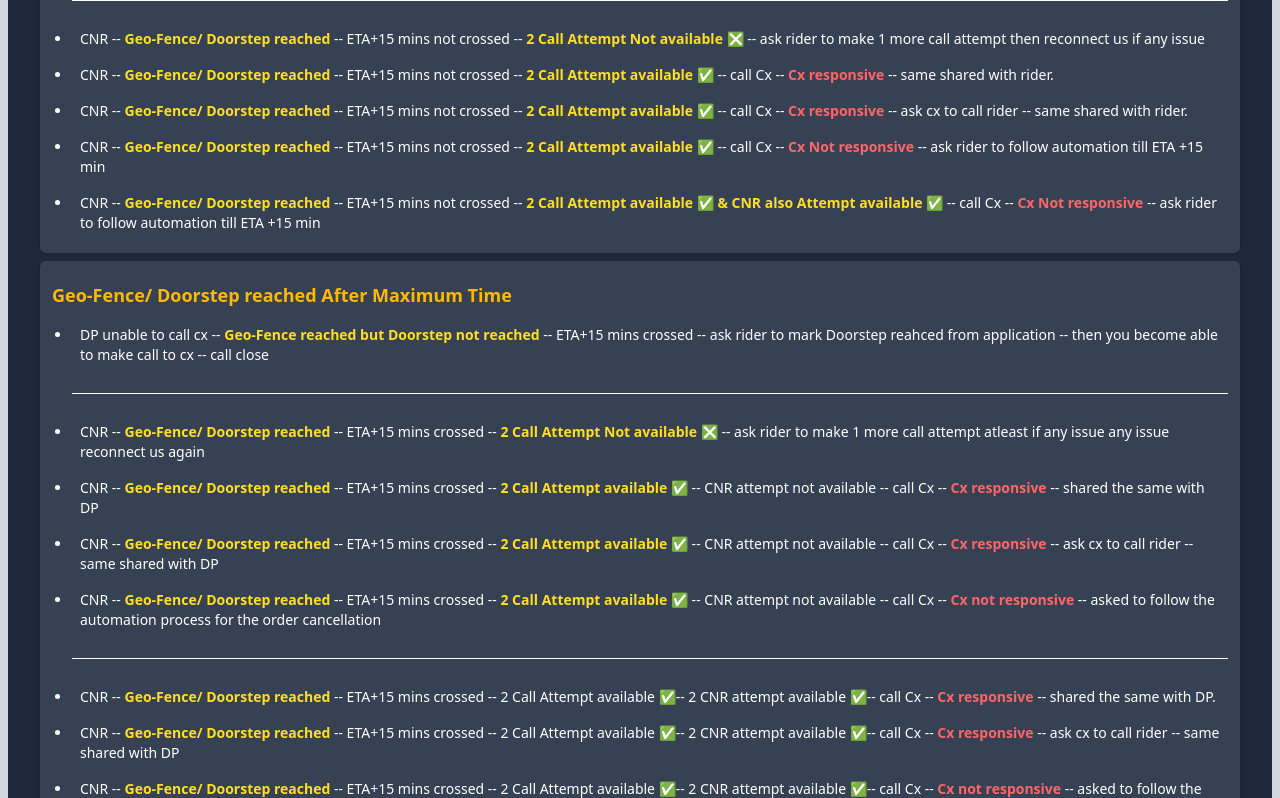
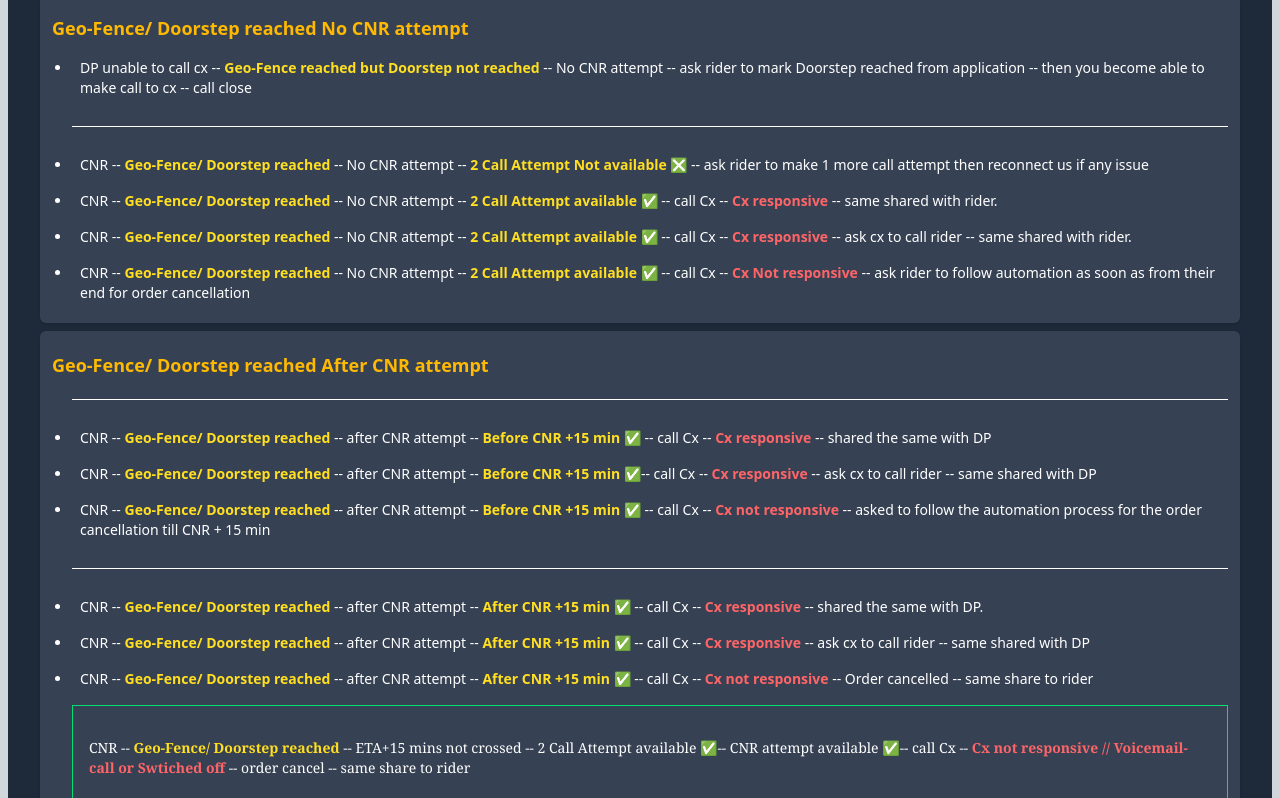
Before and after one commit to Code-with-Sahani/Blinket-DP, a React (Vite) app: page / in a window 1280 px wide. Shown: the part 1022-1820 px from the top of the page. Built offline with nearby package versions, Linux system fonts and the light colour scheme.

Commit message:
Update CNR.jsx

```diff
--- a/src/Components/CNR.jsx
+++ b/src/Components/CNR.jsx
@@ -7,17 +7,25 @@ const CNR = () => {
 
             <div className="text-sm border border-green-400 mb-4 mt-2 p-2">
                 <p className="text-sm font-serif  mb-2 mt-4 p-2">
-                  Rider said that CNR issue -- but in the next moment he confirmed cx called -- rider confirm further no issue -- call close
+                    Rider said that CNR issue -- but in the next moment he confirmed cx called -- rider confirm further no issue -- call close
                 </p>
                 <p className="text-sm font-serif  mb-2 mt-4 p-2">
-                     Rider said that CNR issue -- but in the next moment he confirmed cx came -- rider confirm further no issue -- call close
+                    Rider said that CNR issue -- but in the next moment he confirmed cx came -- rider confirm further no issue -- call close
                 </p>
 
                 <p className="text-sm font-serif  mb-2 mt-4 p-2">
-                but -- rider not able to follow automation (showing marking order delivered ) -- ask the rider to contact the SM, and request the SM to share the videos or photos with the Blinkit team -- call close
+                    but -- rider not able to follow automation (showing marking order delivered ) -- ask the rider to contact the SM, and request the SM to share the videos or photos with the Blinkit team -- call close
                 </p>
 
             </div>
+
+            <div className="text-sm border border-green-400 mb-4 mt-2 p-2">
+                <p className="p-2">DP unable to call cx -- <strong className="text-yellow-300 font-semibold">Geo-Fence/ Doorstep reached</strong> -- as an exception calling Cx ✅ -- <strong className='text-red-400 font-semibold'>Cx responsive</strong> -- same shared with rider.</p>
+
+                <p className="p-2">DP unable to call cx -- <strong className="text-yellow-300 font-semibold">Geo-Fence/ Doorstep reached</strong> -- as an exception calling Cx ✅ -- <strong className='text-red-400 font-semibold'>Cx Not responsive</strong> -- ask rider to follow automation as soon as from their end for order cancellation</p>
+            </div>
+
+
 
             <div className="p-3 bg-gray-700 rounded-md shadow">
                 <h3 className="text-lg font-semibold text-amber-400 mt-2 mb-2">Geo-Fence Not Reached</h3>
@@ -30,19 +38,21 @@ const CNR = () => {
             <div className="space-y-4 mt-2">
 
                 <div className="p-3 bg-gray-700 rounded-md shadow">
-                    <h3 className="text-lg font-semibold text-amber-400 mt-2 mb-2">Geo-Fence/ Doorstep reached Before Maximum time</h3>
+                    <h3 className="text-lg font-semibold text-amber-400 mt-2 mb-2">Geo-Fence/ Doorstep reached No CNR attempt</h3>
                     <ul className="list-disc pl-5">
-                       <li className="p-2">DP unable to call cx -- <strong className="text-yellow-300 font-semibold">Geo-Fence reached but Doorstep not reached</strong> -- ETA+15 mins not crossed -- ask rider to mark Doorstep reached from application -- then you become able to make call to cx -- call close </li>
+                        <li className="p-2">DP unable to call cx -- <strong className="text-yellow-300 font-semibold">Geo-Fence reached but Doorstep not reached</strong> -- No CNR attempt -- ask rider to mark Doorstep reached from application -- then you become able to make call to cx -- call close </li>
+
 
                         <hr className='mb-5 mt-5' />
 
-                        <li className="p-2">CNR -- <strong className="text-yellow-300 font-semibold">Geo-Fence/ Doorstep reached</strong> -- ETA+15 mins not crossed -- <strong className='text-yellow-300 font-semibold'>2 Call Attempt Not available ❎</strong> -- ask rider to make 1 more call attempt then reconnect us if any issue</li>
+                        <li className="p-2">CNR -- <strong className="text-yellow-300 font-semibold">Geo-Fence/ Doorstep reached</strong> -- No CNR attempt -- <strong className='text-yellow-300 font-semibold'>2 Call Attempt Not available ❎</strong> -- ask rider to make 1 more call attempt then reconnect us if any issue</li>
 
-                        <li className="p-2">CNR -- <strong className="text-yellow-300 font-semibold">Geo-Fence/ Doorstep reached</strong> -- ETA+15 mins not crossed -- <strong className='text-yellow-300 font-semibold'>2 Call Attempt available ✅</strong> -- call Cx -- <strong className='text-red-400 font-semibold'>Cx responsive</strong> -- same shared with rider.</li>
-                        <li className="p-2">CNR -- <strong className="text-yellow-300 font-semibold">Geo-Fence/ Doorstep reached</strong> -- ETA+15 mins not crossed -- <strong className='text-yellow-300 font-semibold'>2 Call Attempt available ✅</strong> -- call Cx -- <strong className='text-red-400 font-semibold'>Cx responsive</strong> -- ask cx to call rider -- same shared with rider.</li>
+                        <li className="p-2">CNR -- <strong className="text-yellow-300 font-semibold">Geo-Fence/ Doorstep reached</strong> --  No CNR attempt -- <strong className='text-yellow-300 font-semibold'>2 Call Attempt available ✅</strong> -- call Cx -- <strong className='text-red-400 font-semibold'>Cx responsive</strong> -- same shared with rider.</li>
+                        <li className="p-2">CNR -- <strong className="text-yellow-300 font-semibold">Geo-Fence/ Doorstep reached</strong> --  No CNR attempt -- <strong className='text-yellow-300 font-semibold'>2 Call Attempt available ✅</strong> -- call Cx -- <strong className='text-red-400 font-semibold'>Cx responsive</strong> -- ask cx to call rider -- same shared with rider.</li>
 
-                        <li className="p-2">CNR -- <strong className="text-yellow-300 font-semibold">Geo-Fence/ Doorstep reached</strong> -- ETA+15 mins not crossed -- <strong className='text-yellow-300 font-semibold'>2 Call Attempt available ✅</strong> -- call Cx -- <strong className='text-red-400 font-semibold'>Cx Not responsive</strong> -- ask rider to follow automation till ETA +15 min</li>
-                        <li className="p-2">CNR -- <strong className="text-yellow-300 font-semibold">Geo-Fence/ Doorstep reached</strong> -- ETA+15 mins not crossed -- <strong className='text-yellow-300 font-semibold'>2 Call Attempt available ✅ & CNR also Attempt available ✅</strong> -- call Cx -- <strong className='text-red-400 font-semibold'>Cx Not responsive</strong> -- ask rider to follow automation till ETA +15 min</li>
+                        <li className="p-2">CNR -- <strong className="text-yellow-300 font-semibold">Geo-Fence/ Doorstep reached</strong> --  No CNR attempt -- <strong className='text-yellow-300 font-semibold'>2 Call Attempt available ✅</strong> -- call Cx -- <strong className='text-red-400 font-semibold'>Cx Not responsive</strong> -- ask rider to follow automation as soon as from their end for order cancellation</li>
+
+                        {/* <li className="p-2">CNR -- <strong className="text-yellow-300 font-semibold">Geo-Fence/ Doorstep reached</strong> --  ETA +15 min -- <strong className='text-yellow-300 font-semibold'>2 Call Attempt available ✅ & CNR also Attempt available ✅</strong> -- call Cx -- <strong className='text-red-400 font-semibold'>Cx Not responsive</strong> -- ask rider to follow automation till ETA +15 min</li> */}
 
                     </ul>
                 </div>
@@ -50,34 +60,36 @@ const CNR = () => {
 
             <div className="space-y-4 mt-2">
                 <div className="p-3 bg-gray-700 rounded-md shadow">
-                    <h3 className="text-lg font-semibold text-amber-400 mt-2 mb-2">Geo-Fence/ Doorstep reached After Maximum Time</h3>
+                    <h3 className="text-lg font-semibold text-amber-400 mt-2 mb-2">Geo-Fence/ Doorstep reached After CNR attempt</h3>
                     <ul className="list-disc pl-5">
 
-                        <li className="p-2">DP unable to call cx -- <strong className="text-yellow-300 font-semibold">Geo-Fence reached but Doorstep not reached</strong> -- ETA+15 mins crossed -- ask rider to mark Doorstep reahced from application -- then you become able to make call to cx -- call close </li>
+                        {/* <li className="p-2">DP unable to call cx -- <strong className="text-yellow-300 font-semibold">Geo-Fence reached but Doorstep not reached</strong> -- ETA+15 mins crossed -- ask rider to mark Doorstep reahced from application -- then you become able to make call to cx -- call close </li> */}
 
                         <hr className='mb-5 mt-5' />
 
-                        <li className="p-2">CNR -- <strong className="text-yellow-300 font-semibold">Geo-Fence/ Doorstep reached</strong> -- ETA+15 mins crossed -- <strong className='text-yellow-300 font-semibold'>2 Call Attempt Not available ❎</strong> -- ask rider to make 1 more call attempt atleast if any issue any issue reconnect us again </li>
+                        {/* <li className="p-2">CNR -- <strong className="text-yellow-300 font-semibold">Geo-Fence/ Doorstep reached</strong> -- ETA+15 mins crossed -- <strong className='text-yellow-300 font-semibold'>2 Call Attempt Not available ❎</strong> -- ask rider to make 1 more call attempt atleast if any issue any issue reconnect us again </li> */}
 
-                        <li className="p-2">CNR -- <strong className="text-yellow-300 font-semibold">Geo-Fence/ Doorstep reached</strong> -- ETA+15 mins crossed -- <strong className='text-yellow-300 font-semibold'>2 Call Attempt available ✅</strong> -- CNR attempt not available -- call Cx -- <strong className='text-red-400 font-semibold'>Cx responsive</strong> -- shared the same with DP</li>
+                        <li className="p-2">CNR -- <strong className="text-yellow-300 font-semibold">Geo-Fence/ Doorstep reached</strong> -- after CNR attempt -- <strong className='text-yellow-300 font-semibold'> Before CNR +15 min ✅</strong> -- call Cx -- <strong className='text-red-400 font-semibold'>Cx responsive</strong> -- shared the same with DP</li>
 
-                        <li className="p-2">CNR -- <strong className="text-yellow-300 font-semibold">Geo-Fence/ Doorstep reached</strong> -- ETA+15 mins crossed -- <strong className='text-yellow-300 font-semibold'>2 Call Attempt available ✅</strong> -- CNR attempt not available -- call Cx -- <strong className='text-red-400 font-semibold'>Cx responsive</strong> -- ask cx to call rider -- same shared with DP </li>
+                        <li className="p-2">CNR -- <strong className="text-yellow-300 font-semibold">Geo-Fence/ Doorstep reached</strong> -- after CNR attempt -- <strong className='text-yellow-300 font-semibold'> Before CNR +15 min ✅</strong>-- call Cx -- <strong className='text-red-400 font-semibold'>Cx responsive</strong> -- ask cx to call rider -- same shared with DP </li>
 
-                        <li className="p-2">CNR -- <strong className="text-yellow-300 font-semibold">Geo-Fence/ Doorstep reached</strong> -- ETA+15 mins crossed -- <strong className='text-yellow-300 font-semibold'>2 Call Attempt available ✅</strong> -- CNR attempt not available -- call Cx -- <strong className='text-red-400 font-semibold'>Cx not responsive</strong> -- asked to follow the automation process for the order cancellation</li>
+                        <li className="p-2">CNR -- <strong className="text-yellow-300 font-semibold">Geo-Fence/ Doorstep reached</strong> -- after CNR attempt -- <strong className='text-yellow-300 font-semibold'> Before CNR +15 min ✅</strong> -- call Cx -- <strong className='text-red-400 font-semibold'>Cx not responsive</strong> -- asked to follow the automation process for the order cancellation till CNR + 15 min</li>
 
                         <hr className='mb-5 mt-5' />
 
-                        <li className="p-2">CNR -- <strong className="text-yellow-300 font-semibold">Geo-Fence/ Doorstep reached</strong> -- ETA+15 mins crossed -- 2 Call Attempt available ✅-- 2 CNR attempt available ✅-- call Cx -- <strong className='text-red-400 font-semibold'>Cx responsive</strong> -- shared the same with DP.</li>
+                        <li className="p-2">CNR -- <strong className="text-yellow-300 font-semibold">Geo-Fence/ Doorstep reached</strong> -- after CNR attempt -- <strong className='text-yellow-300 font-semibold'> After CNR +15 min ✅</strong> -- call Cx -- <strong className='text-red-400 font-semibold'>Cx responsive</strong> -- shared the same with DP.</li>
 
-                        <li className="p-2">CNR -- <strong className="text-yellow-300 font-semibold">Geo-Fence/ Doorstep reached</strong> -- ETA+15 mins crossed -- 2 Call Attempt available ✅-- 2 CNR attempt available ✅-- call Cx -- <strong className='text-red-400 font-semibold'>Cx responsive</strong> -- ask cx to call rider -- same shared with DP</li>
+                        <li className="p-2">CNR -- <strong className="text-yellow-300 font-semibold">Geo-Fence/ Doorstep reached</strong> -- after CNR attempt -- <strong className='text-yellow-300 font-semibold'> After CNR +15 min ✅</strong> -- call Cx -- <strong className='text-red-400 font-semibold'>Cx responsive</strong> -- ask cx to call rider -- same shared with DP</li>
 
-                        <li className="p-2">CNR -- <strong className="text-yellow-300 font-semibold">Geo-Fence/ Doorstep reached</strong> -- ETA+15 mins crossed -- 2 Call Attempt available ✅-- 2 CNR attempt available ✅-- call Cx -- <strong className='text-red-400 font-semibold'>Cx not responsive</strong> -- asked to follow the automation process for the order cancellation </li>
+                        <li className="p-2">CNR -- <strong className="text-yellow-300 font-semibold">Geo-Fence/ Doorstep reached</strong> -- after CNR attempt -- <strong className='text-yellow-300 font-semibold'> After CNR +15 min ✅</strong> -- call Cx -- <strong className='text-red-400 font-semibold'>Cx not responsive</strong> -- Order cancelled -- same share to rider </li>
 
                         <div className="text-sm border border-green-400 mb-4 mt-2 p-2">
 
-                   <p className="text-sm font-serif  mb-2 mt-4 p-2">CNR -- <strong className="text-yellow-300 font-semibold">Geo-Fence/ Doorstep reached</strong> -- ETA+15 mins crossed -- 2 Call Attempt available ✅-- 2 CNR attempt available ✅-- call Cx -- <strong className='text-red-400 font-semibold'>Cx not responsive // Voicemail-call or Swtiched off</strong> -- order cancel -- same share to rider </p>
+                            <p className="text-sm font-serif  mb-2 mt-4 p-2">CNR -- <strong className="text-yellow-300 font-semibold">Geo-Fence/ Doorstep reached</strong> -- ETA+15 mins not crossed -- 2 Call Attempt available ✅-- CNR attempt available ✅-- call Cx -- <strong className='text-red-400 font-semibold'>Cx not responsive // Voicemail-call or Swtiched off</strong> -- order cancel -- same share to rider </p>
 
-            </div>
+                            <p className="text-sm font-serif  mb-2 mt-4 p-2">CNR -- <strong className="text-yellow-300 font-semibold">Geo-Fence/ Doorstep reached</strong> -- ETA+15 mins crossed -- Call Attempt available ✅-- 2 CNR attempt available ✅-- call Cx -- <strong className='text-red-400 font-semibold'>Cx not responsive // Voicemail-call or Swtiched off</strong> -- order cancel -- same share to rider </p>
+
+                        </div>
                     </ul>
                 </div>
             </div>
```
